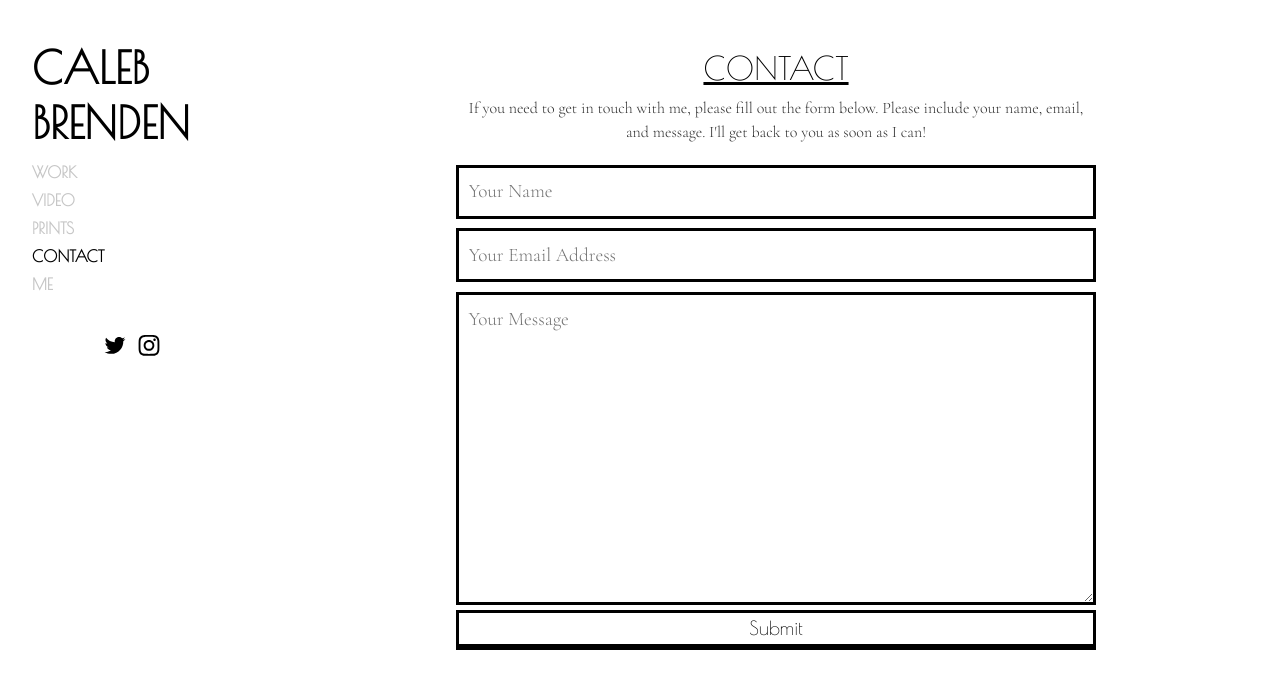
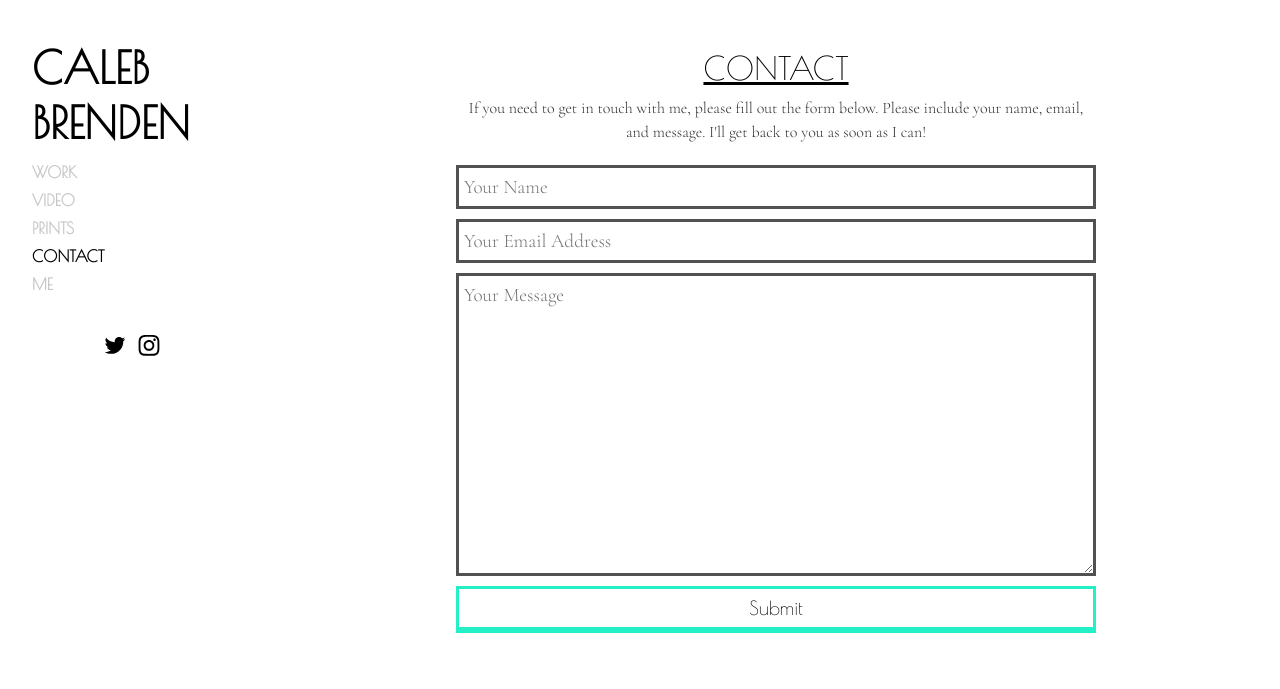
Before and after one commit to calebbrenden/my-site, a Jekyll site: the page built from contact.md, in a window 1280 px wide. Shown: the top 689 px of the page. Built offline with Jekyll 4.4.1, drawn with Linux system fonts in a browser that asks for light colours.

Commit message:
edited about page, finishing touches on form

```diff
--- a/_sass/hydeout/_layout.scss
+++ b/_sass/hydeout/_layout.scss
@@ -184,8 +184,8 @@ form.contact-form input[type="text"], form.contact-form textarea[type="text"], f
   vertical-align: middle;
   margin-top: 0.25em;
   margin-bottom: 0.25em;
-  padding: 0.5em;
-  border: solid #000;
+  padding: 0.25em;
+  border: solid $gray-5;
   border-width: 3px;
 }
 
@@ -197,16 +197,18 @@ form.contact-form input[type="submit"] {
   line-height: $root-line-height;
   color: #000;
   text-align: center;
-  border: solid #000;
+  border: solid #23F0C7;
   border-width: 3px 3px 6px 3px;
   border-radius: 0px;
   width: 100%;
   background: $body-bg;
-  margin: 0rem;
+  margin-top: 0.25em;
+  margin-bottom: 0.25em;
   cursor: pointer;
+  padding: 0.25em;
 
   &:hover {
-    background-color: #000;
+    background-color: #23F0C7;
     color: #fff;
   }
 }
```
Also changed, not shown: me.md (+2 -2 lines), 1 other file.
